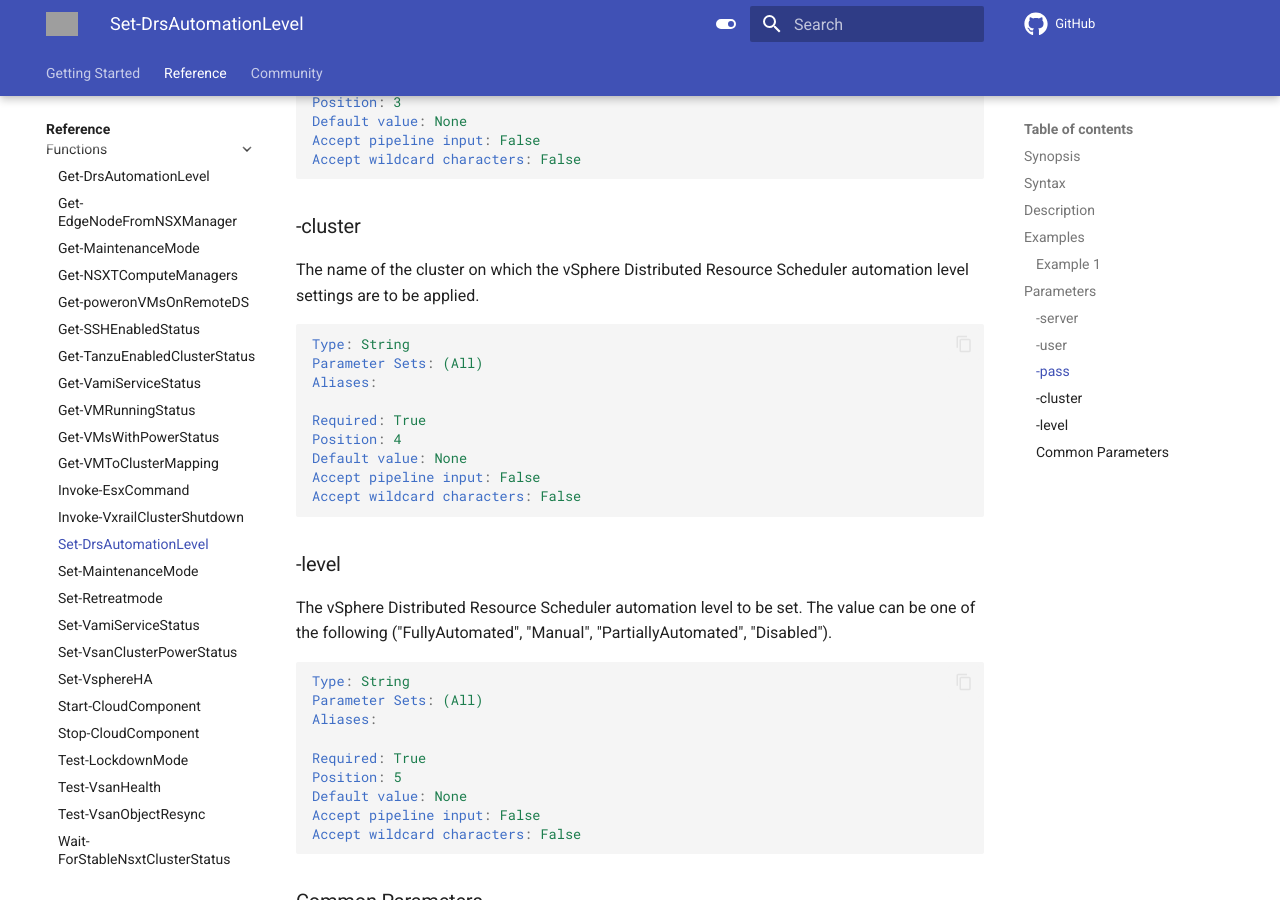
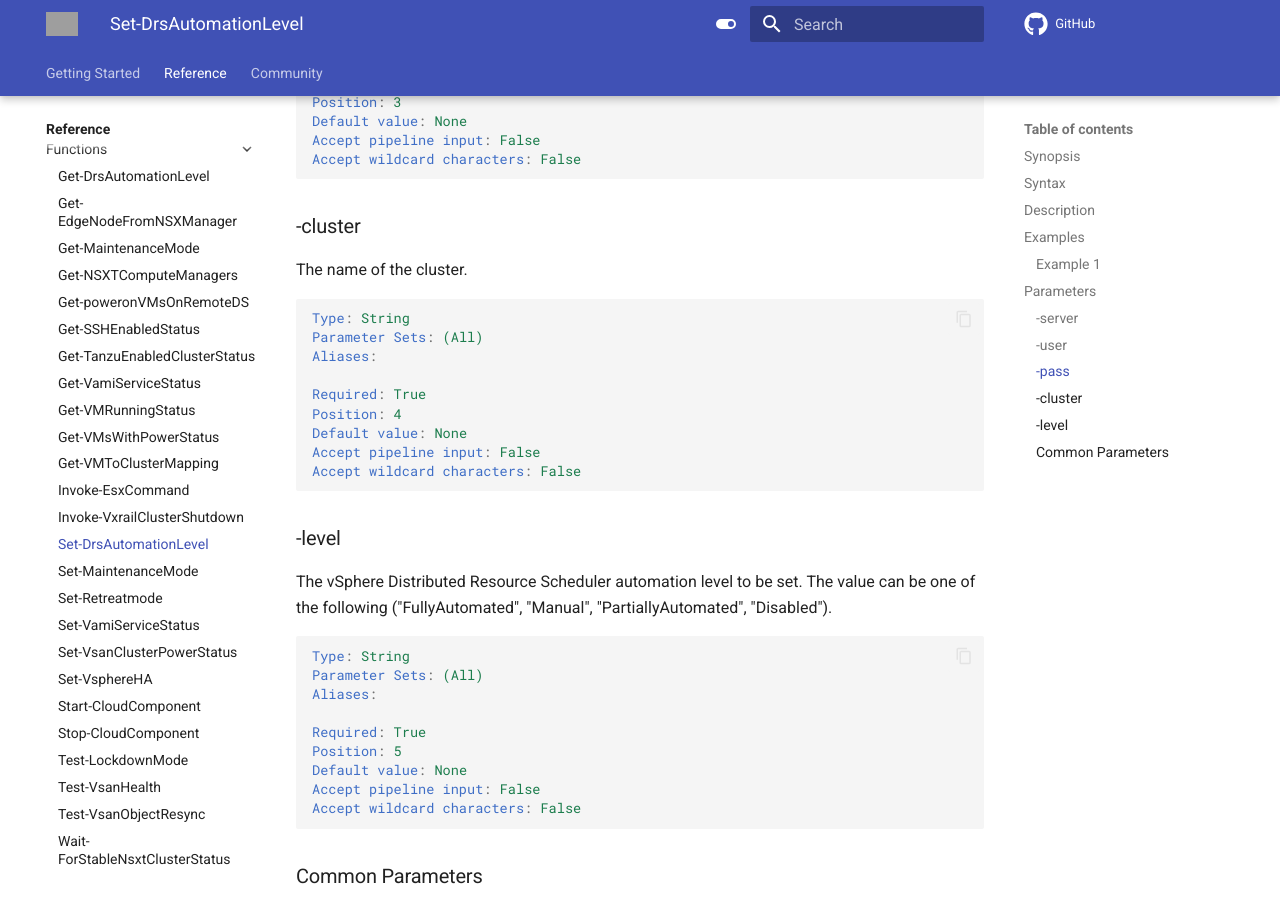
Before and after one commit to vmware/powershell-module-for-vmware-cloud-foundation-power-management, an MkDocs documentation site: the page built from docs/documentation/functions/Set-DrsAutomationLevel.md, in a window 1280 px wide and 900 px high, scrolled down 1637 px. Built offline with MkDocs 1.6.1 and Material for MkDocs 9.7.7, drawn with Linux system fonts in a browser that asks for light colours; comment, search, counter and statistics services are not loaded; the version menu is left out; grey boxes are pictures that could not be loaded.

````diff
--- a/docs/documentation/functions/Set-DrsAutomationLevel.md
+++ b/docs/documentation/functions/Set-DrsAutomationLevel.md
@@ -76,7 +76,7 @@
 
 ### -cluster
 
-The name of the cluster on which the vSphere Distributed Resource Scheduler automation level settings are to be applied.
+The name of the cluster.
 
 ```yaml
 Type: String
````
Also changed, not shown: docs/documentation/functions/Set-VamiServiceStatus.md (+1 -1 lines), docs/documentation/functions/Set-VsanClusterPowerStatus.md (+1 -1 lines), docs/documentation/functions/Test-VsanObjectResync.md (+1 -1 lines), 2 other files.
